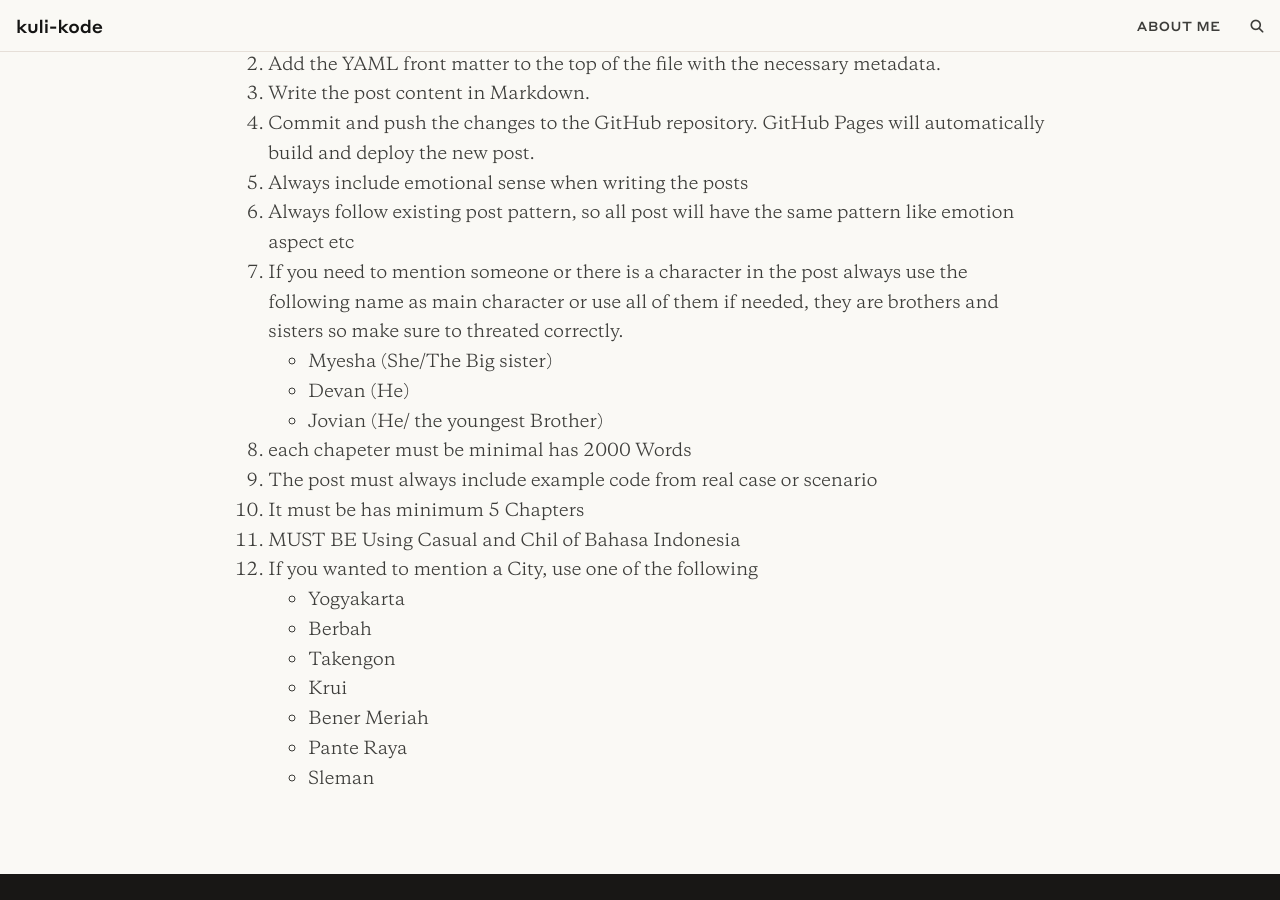
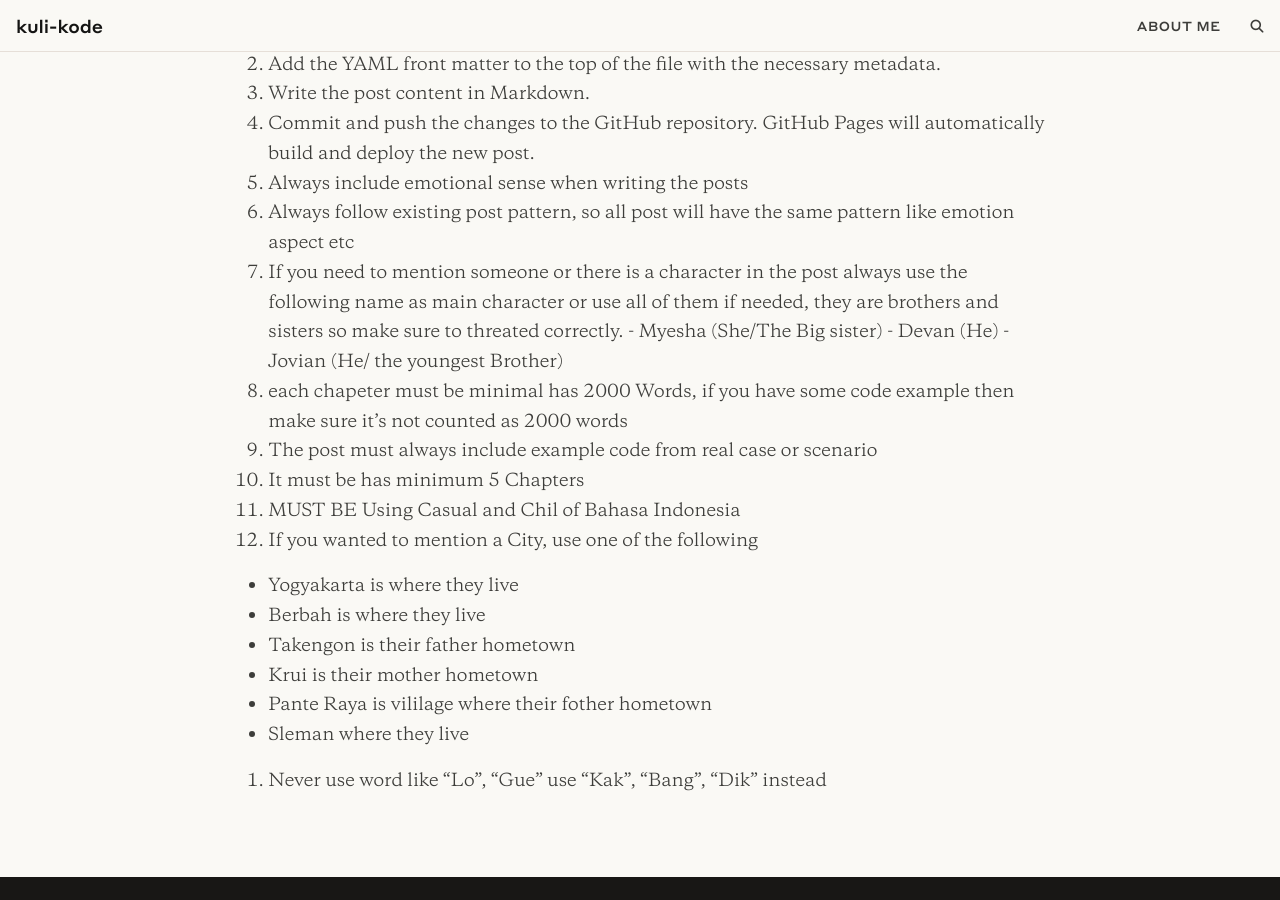
Before and after one commit to khairu-aqsara/khairu-aqsara.github.io, a Jekyll site: the page built from GEMINI.md, in a window 1280 px wide and 900 px high, scrolled down 1772 px. Built offline with Jekyll 4.4.1, drawn with Linux system fonts in a browser that asks for light colours; our own code applies the rules of GitHub Pages for plain Markdown files; comment, search, counter and statistics services are not loaded.

```diff
--- a/GEMINI.md
+++ b/GEMINI.md
@@ -54,19 +54,18 @@ To add a new blog post:
 5.  Always include emotional sense when writing the posts
 6.  Always follow existing post pattern, so all post will have the same pattern like emotion aspect etc
 7.  If you need to mention someone or there is a character in the post always use the following name as main character or use all of them if needed,
-they are brothers and sisters so make sure to threated correctly.
-    - Myesha (She/The Big sister)
-    - Devan (He)
-    - Jovian (He/ the youngest Brother)
-8.  each chapeter must be minimal has 2000 Words
+    they are brothers and sisters so make sure to threated correctly. - Myesha (She/The Big sister) - Devan (He) - Jovian (He/ the youngest Brother)
+8.  each chapeter must be minimal has 2000 Words, if you have some code example then make sure it's not counted as 2000 words
 9.  The post must always include example code from real case or scenario
 10. It must be has minimum 5 Chapters
 11. MUST BE Using Casual and Chil of Bahasa Indonesia
 12. If you wanted to mention a City, use one of the following
-  - Yogyakarta
-  - Berbah
-  - Takengon
-  - Krui
-  - Bener Meriah
-  - Pante Raya
-  - Sleman
+
+- Yogyakarta is where they live
+- Berbah is where they live
+- Takengon is their father hometown
+- Krui is their mother hometown
+- Pante Raya is vililage where their fother hometown
+- Sleman where they live
+
+13. Never use word like "Lo", "Gue" use "Kak", "Bang", "Dik" instead
```
Also changed, not shown: _posts/2026-07-19-revolusi-wiki-llm-myesha-devan-jovian.md (added, +162 -0 lines), generate_post.py (added, +170 -0 lines).
